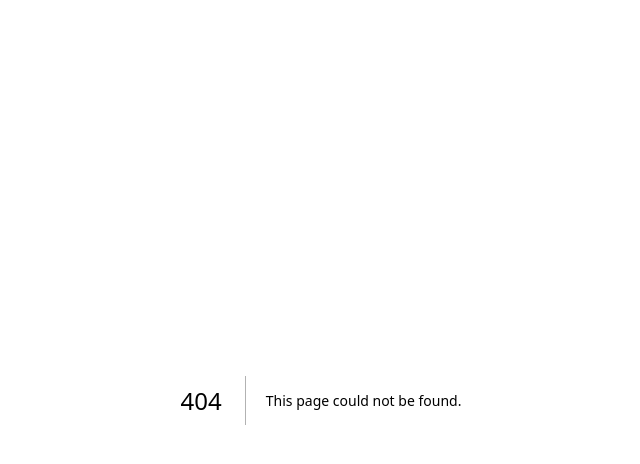
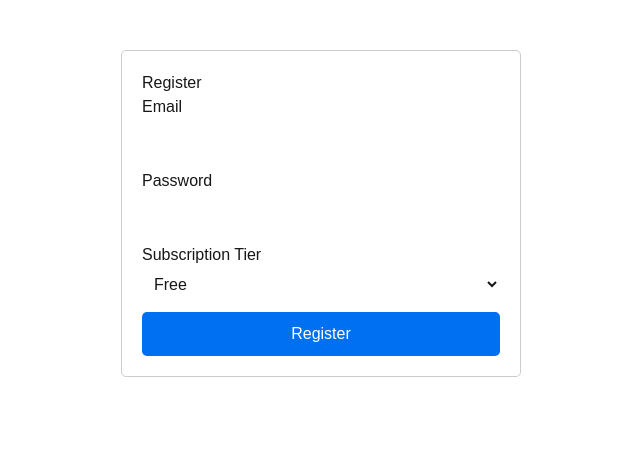
Before and after one commit to Saqibfaisal22/image-verification-process, a Next.js app: page /register in a window 1280 px wide. Before the commit this address had no page. Shown: the top 464 px of the page, without its empty margins (319-959 px from the left). Built offline with nearby package versions, Linux system fonts and the light colour scheme.

Commit message:
registration done

```diff
--- a/src/app/admin/dashboard/page.js
+++ b/src/app/admin/dashboard/page.js
@@ -1,48 +1,48 @@
-"use client"
+'use client';
 
-import { useEffect, useState, useCallback } from "react"
-import { auth, db } from "../../../firebase/config"
-import { onAuthStateChanged, signOut } from "firebase/auth"
-import { collection, getDocs, onSnapshot, query, where } from "firebase/firestore"
-import { useRouter } from "next/navigation"
-import GenerateLinkModal from "../../../components/GenerateLinkModal"
+import { useEffect, useState, useCallback } from 'react';
+import { auth, db } from '../../../firebase/config';
+import { onAuthStateChanged, signOut } from 'firebase/auth';
+import { collection, getDocs, onSnapshot, query, where, doc } from 'firebase/firestore';
+import { useRouter } from 'next/navigation';
+import GenerateLinkModal from '../../../components/GenerateLinkModal';
 
 function CreateUserForm({ currentUser }) {
-  const [email, setEmail] = useState("")
-  const [password, setPassword] = useState("")
-  const [tier, setTier] = useState("free")
-  const [error, setError] = useState(null)
-  const [success, setSuccess] = useState(null)
+  const [email, setEmail] = useState('');
+  const [password, setPassword] = useState('');
+  const [tier, setTier] = useState('free');
+  const [error, setError] = useState(null);
+  const [success, setSuccess] = useState(null);
 
   const handleCreateUser = async (e) => {
-    e.preventDefault()
-    setError(null)
-    setSuccess(null)
+    e.preventDefault();
+    setError(null);
+    setSuccess(null);
 
     try {
-      const idToken = await currentUser.getIdToken()
-      const response = await fetch("/api/create-user", {
-        method: "POST",
+      const idToken = await currentUser.getIdToken();
+      const response = await fetch('/api/create-user', {
+        method: 'POST',
         headers: {
-          "Content-Type": "application/json",
-          Authorization: `Bearer ${idToken}`,
+          'Content-Type': 'application/json',
+          'Authorization': `Bearer ${idToken}`,
         },
         body: JSON.stringify({ email, password, tier }),
-      })
+      });
 
-      const data = await response.json()
+      const data = await response.json();
 
       if (!response.ok) {
-        throw new Error(data.error || "Failed to create user")
+        throw new Error(data.error || 'Failed to create user');
       }
 
-      setSuccess(`User ${email} created successfully!`)
-      setEmail("")
-      setPassword("")
+      setSuccess(`User ${email} created successfully!`);
+      setEmail('');
+      setPassword('');
     } catch (err) {
-      setError(err.message)
+      setError(err.message);
     }
-  }
+  };
 
   return (
     <div className="bg-white rounded-xl shadow-sm border border-gray-200 p-6 mt-8">
@@ -95,113 +95,120 @@ function CreateUserForm({ currentUser }) {
 }
 
 export default function Dashboard() {
-  const [user, setUser] = useState(null)
-  const [userData, setUserData] = useState(null)
-  const [allUsers, setAllUsers] = useState([])
-  const [links, setLinks] = useState([])
-  const [images, setImages] = useState([])
-  const [loading, setLoading] = useState(true)
-  const [error, setError] = useState(null)
-  const [activeTab, setActiveTab] = useState("links")
-  const [isModalOpen, setIsModalOpen] = useState(false)
-  const router = useRouter()
+  const [user, setUser] = useState(null);
+  const [userData, setUserData] = useState(null);
+  const [allUsers, setAllUsers] = useState([]);
+  const [links, setLinks] = useState([]);
+  const [images, setImages] = useState([]);
+  const [loading, setLoading] = useState(true);
+  const [error, setError] = useState(null);
+  const [activeTab, setActiveTab] = useState('links');
+  const [isModalOpen, setIsModalOpen] = useState(false);
+  const router = useRouter();
 
   const handleTabClick = (tab) => {
-    setActiveTab(tab)
-  }
+    setActiveTab(tab);
+  };
 
   const fetchLinksAndImages = useCallback(async (currentUser) => {
-    const linksCollection = collection(db, "links")
-    let linksQuery = linksCollection
+    const linksCollection = collection(db, 'links');
+    let linksQuery = linksCollection;
 
-    if (currentUser.email !== "admin@gmail.com") {
-      linksQuery = query(linksCollection, where("userId", "==", currentUser.uid))
+    if (currentUser.email !== 'admin@gmail.com') {
+      linksQuery = query(linksCollection, where('userId', '==', currentUser.uid));
     }
 
-    const linksSnapshot = await getDocs(linksQuery)
-    const linksList = linksSnapshot.docs.map((doc) => ({ id: doc.id, ...doc.data() }))
-    setLinks(linksList)
+    const linksSnapshot = await getDocs(linksQuery);
+    const linksList = linksSnapshot.docs.map((doc) => ({ id: doc.id, ...doc.data() }));
+    setLinks(linksList);
 
     const imagesList = linksList
-      .filter((link) => link.status === "used" && link.images)
-      .flatMap((link) => link.images.map((image) => ({ url: image, linkId: link.id })))
-    setImages(imagesList)
-  }, [])
+      .filter((link) => link.status === 'used' && link.images)
+      .flatMap((link) => link.images.map((image) => ({ url: image, linkId: link.id })));
+    setImages(imagesList);
+  }, []);
 
   useEffect(() => {
     const unsubscribeAuth = onAuthStateChanged(auth, (user) => {
       if (user) {
-        setUser(user)
+        setUser(user);
       } else {
-        router.push("/admin")
+        router.push('/admin');
       }
-      setLoading(false)
-    })
-    return () => unsubscribeAuth()
-  }, [router])
+      setLoading(false);
+    });
+    return () => unsubscribeAuth();
+  }, [router]);
 
   useEffect(() => {
-    if (!user) return
+    if (!user) return;
 
-    fetchLinksAndImages(user)
+    const userRef = doc(db, 'users', user.uid);
+    const unsubscribeUser = onSnapshot(userRef, (snapshot) => {
+      if (snapshot.exists() && snapshot.data().tier) {
+        setUserData(snapshot.data());
+        fetchLinksAndImages(user);
+      } else {
+        router.push('/select-tier');
+      }
+    });
 
-    const userRef = collection(db, "users")
-    const unsubscribeUsers = onSnapshot(userRef, (snapshot) => {
-      const usersList = snapshot.docs.map((doc) => doc.data())
-      setAllUsers(usersList)
-      const currentUserData = usersList.find((u) => u.userId === user.uid)
-      if (currentUserData) {
-        setUserData(currentUserData)
-      }
-    })
+    const allUsersRef = collection(db, 'users');
+    const unsubscribeUsers = onSnapshot(allUsersRef, (snapshot) => {
+      const usersList = snapshot.docs.map((doc) => doc.data());
+      setAllUsers(usersList);
+    });
 
-    return () => unsubscribeUsers()
-  }, [user, fetchLinksAndImages])
+    return () => {
+      unsubscribeUser();
+      unsubscribeUsers();
+    };
+  }, [user, fetchLinksAndImages, router]);
 
   const handleOpenModal = () => {
-    setIsModalOpen(true)
-  }
+    setIsModalOpen(true);
+  };
 
   const handleCloseModal = () => {
-    setIsModalOpen(false)
-  }
+    setIsModalOpen(false);
+  };
 
   const generateLink = async (formData) => {
-    setError(null)
+    setError(null);
     if (!user) {
-      setError("You must be logged in to generate a link.")
-      return
+      setError('You must be logged in to generate a link.');
+      return;
     }
 
     try {
-      const idToken = await user.getIdToken()
-      const response = await fetch("/api/generate-link", {
-        method: "POST",
+      const idToken = await user.getIdToken();
+      const response = await fetch('/api/generate-link', {
+        method: 'POST',
         headers: {
-          "Content-Type": "application/json",
+          'Content-Type': 'application/json',
           Authorization: `Bearer ${idToken}`,
         },
         body: JSON.stringify(formData),
-      })
+      });
 
       if (!response.ok) {
-        const { error } = await response.json()
-        throw new Error(error || "Failed to generate link")
+        const { error } = await response.json();
+        throw new Error(error || 'Failed to generate link');
       }
 
-      fetchLinksAndImages(user)
-      handleCloseModal()
+      fetchLinksAndImages(user);
+      handleCloseModal();
     } catch (error) {
-      setError(error.message)
+      setError(error.message);
     }
-  }
+  };
 
   const handleLogout = async () => {
-    await signOut(auth)
-    router.push("/admin")
-  }
+    await signOut(auth);
+    router.push('/admin');
+  };
 
-  if (loading) {
+  if (loading || !userData) {
     return (
       <div className="min-h-screen bg-gray-50 flex items-center justify-center">
         <div className="flex items-center space-x-2">
@@ -209,10 +216,10 @@ export default function Dashboard() {
           <span className="text-gray-600 font-medium">Loading dashboard...</span>
         </div>
       </div>
-    )
+    );
   }
 
-  const isAdmin = user && user.email === "admin@gmail.com"
+  const isAdmin = user && user.email === 'admin@gmail.com';
 
   return (
     <div className="min-h-screen bg-gray-50">
@@ -258,7 +265,7 @@ export default function Dashboard() {
                   {" • "}
                   <span className="font-medium">{userData.linksThisMonth}</span> of{" "}
                   <span className="font-medium">
-                    {userData.tier === "free" ? 10 : userData.tier === "basic" ? 15 : 20}
+                    {userData.tier === 'free' ? 10 : userData.tier === 'basic' ? 15 : 20}
                   </span>{" "}
                   links used this month
                 </p>
@@ -307,9 +314,9 @@ export default function Dashboard() {
                       <td className="px-6 py-4 whitespace-nowrap">
                         <span
                           className={`inline-flex px-2 py-1 text-xs font-medium rounded-full ${
-                            u.tier === "premium"
+                            u.tier === 'premium'
                               ? "bg-purple-100 text-purple-800"
-                              : u.tier === "basic"
+                              : u.tier === 'basic'
                                 ? "bg-blue-100 text-blue-800"
                                 : "bg-gray-100 text-gray-800"
                           }`}
--- a/src/app/admin/page.js
+++ b/src/app/admin/page.js
@@ -1,26 +1,34 @@
-"use client"
+'use client';
 
-import { useState } from "react"
-import { signInWithEmailAndPassword } from "firebase/auth"
-import { auth } from "../../firebase/config"
-import { useRouter } from "next/navigation"
+import { useState } from 'react';
+import { signInWithEmailAndPassword } from 'firebase/auth';
+import { auth, db } from '../../firebase/config';
+import { doc, getDoc } from 'firebase/firestore';
+import { useRouter } from 'next/navigation';
 
 export default function AdminLogin() {
-  const [email, setEmail] = useState("")
-  const [password, setPassword] = useState("")
-  const [error, setError] = useState(null)
-  const router = useRouter()
+  const [email, setEmail] = useState('');
+  const [password, setPassword] = useState('');
+  const [error, setError] = useState(null);
+  const router = useRouter();
 
   const handleLogin = async (e) => {
-    e.preventDefault()
-    setError(null)
+    e.preventDefault();
+    setError(null);
     try {
-      await signInWithEmailAndPassword(auth, email, password)
-      router.push("/admin/dashboard")
+      const { user } = await signInWithEmailAndPassword(auth, email, password);
+      const userRef = doc(db, 'users', user.uid);
+      const userSnap = await getDoc(userRef);
+
+      if (userSnap.exists() && userSnap.data().tier) {
+        router.push('/admin/dashboard');
+      } else {
+        router.push('/select-tier');
+      }
     } catch (error) {
-      setError(error.message)
+      setError(error.message);
     }
-  }
+  };
 
   return (
     <div className="min-h-screen bg-gradient-to-br from-blue-50 via-indigo-50 to-purple-50 flex items-center justify-center p-4">
@@ -132,9 +140,9 @@ export default function AdminLogin() {
 
         {/* Footer */}
         <div className="text-center mt-6">
-          <p className="text-sm text-gray-500">Secure admin access • Protected by authentication</p>
+          <p className="text-sm text-gray-600">Don't have an account? <a href="/register" className="font-semibold text-blue-600 hover:underline">Register</a></p>
         </div>
       </div>
     </div>
-  )
+  );
 }
--- /dev/null
+++ b/src/app/api/register/route.js
@@ -0,0 +1,43 @@
+
+import { NextResponse } from 'next/server';
+import db, { authAdmin, Admin } from '../../../firebase/admin';
+
+export async function POST(request) {
+  const { email, password, tier } = await request.json();
+
+  if (!email || !password || !tier) {
+    return NextResponse.json({ error: 'Missing required fields: email, password, tier' }, { status: 400 });
+  }
+
+  try {
+    // Create the new user in Firebase Authentication
+    const userRecord = await authAdmin.createUser({
+      email: email,
+      password: password,
+    });
+
+    // Create the corresponding user document in Firestore
+    const userId = userRecord.uid;
+    const userRef = db.collection('users').doc(userId);
+
+    const now = new Date();
+    const resetAt = new Date(now.getFullYear(), now.getMonth() + 1, 1);
+
+    await userRef.set({
+      userId,
+      email,
+      tier,
+      linksThisMonth: 0,
+      resetAt: Admin.firestore.Timestamp.fromDate(resetAt),
+    });
+
+    return NextResponse.json({ message: 'User registered successfully', userId: userId });
+
+  } catch (error) {
+    console.error('Error registering user:', error);
+    if (error.code === 'auth/email-already-exists') {
+        return NextResponse.json({ error: 'Email already in use' }, { status: 409 });
+    }
+    return NextResponse.json({ error: 'Internal Server Error' }, { status: 500 });
+  }
+}
--- /dev/null
+++ b/src/app/register/page.js
@@ -0,0 +1,79 @@
+
+'use client';
+
+import { useState } from 'react';
+import { useRouter } from 'next/navigation';
+
+export default function Register() {
+  const [email, setEmail] = useState('');
+  const [password, setPassword] = useState('');
+  const [tier, setTier] = useState('free');
+  const [error, setError] = useState(null);
+  const router = useRouter();
+
+  const handleRegister = async (e) => {
+    e.preventDefault();
+    setError(null);
+    try {
+      const response = await fetch('/api/register', {
+        method: 'POST',
+        headers: {
+          'Content-Type': 'application/json',
+        },
+        body: JSON.stringify({ email, password, tier }),
+      });
+
+      const data = await response.json();
+
+      if (!response.ok) {
+        throw new Error(data.error || 'Failed to register');
+      }
+
+      router.push('/admin');
+    } catch (error) {
+      setError(error.message);
+    }
+  };
+
+  return (
+    <div style={{ maxWidth: '400px', margin: '50px auto', padding: '20px', border: '1px solid #ccc', borderRadius: '5px' }}>
+      <h1>Register</h1>
+      <form onSubmit={handleRegister}>
+        <div style={{ marginBottom: '10px' }}>
+          <label htmlFor="email">Email</label>
+          <input
+            type="email"
+            id="email"
+            value={email}
+            onChange={(e) => setEmail(e.target.value)}
+            required
+            style={{ width: '100%', padding: '8px', boxSizing: 'border-box' }}
+          />
+        </div>
+        <div style={{ marginBottom: '10px' }}>
+          <label htmlFor="password">Password</label>
+          <input
+            type="password"
+            id="password"
+            value={password}
+            onChange={(e) => setPassword(e.target.value)}
+            required
+            style={{ width: '100%', padding: '8px', boxSizing: 'border-box' }}
+          />
+        </div>
+        <div style={{ marginBottom: '10px' }}>
+          <label htmlFor="tier">Subscription Tier</label>
+          <select id="tier" value={tier} onChange={(e) => setTier(e.target.value)} style={{ width: '100%', padding: '8px' }}>
+            <option value="free">Free</option>
+            <option value="basic">Basic</option>
+            <option value="premium">Premium</option>
+          </select>
+        </div>
+        {error && <p style={{ color: 'red' }}>{error}</p>}
+        <button type="submit" style={{ width: '100%', padding: '10px', backgroundColor: '#0070f3', color: 'white', border: 'none', borderRadius: '5px' }}>
+          Register
+        </button>
+      </form>
+    </div>
+  );
+}
--- /dev/null
+++ b/src/app/select-tier/page.js
@@ -0,0 +1,52 @@
+
+'use client';
+
+import { useState } from 'react';
+import { auth, db } from '../../firebase/config';
+import { doc, updateDoc } from 'firebase/firestore';
+import { useRouter } from 'next/navigation';
+
+export default function SelectTier() {
+  const [tier, setTier] = useState('free');
+  const [error, setError] = useState(null);
+  const router = useRouter();
+
+  const handleTierSelection = async (e) => {
+    e.preventDefault();
+    setError(null);
+    try {
+      const user = auth.currentUser;
+      if (user) {
+        const userRef = doc(db, 'users', user.uid);
+        await updateDoc(userRef, {
+          tier: tier,
+        });
+        router.push('/admin/dashboard');
+      } else {
+        setError('You must be logged in to select a tier.');
+      }
+    } catch (error) {
+      setError(error.message);
+    }
+  };
+
+  return (
+    <div style={{ maxWidth: '400px', margin: '50px auto', padding: '20px', border: '1px solid #ccc', borderRadius: '5px' }}>
+      <h1>Select Your Subscription Tier</h1>
+      <form onSubmit={handleTierSelection}>
+        <div style={{ marginBottom: '10px' }}>
+          <label htmlFor="tier">Subscription Tier</label>
+          <select id="tier" value={tier} onChange={(e) => setTier(e.target.value)} style={{ width: '100%', padding: '8px' }}>
+            <option value="free">Free</option>
+            <option value="basic">Basic</option>
+            <option value="premium">Premium</option>
+          </select>
+        </div>
+        {error && <p style={{ color: 'red' }}>{error}</p>}
+        <button type="submit" style={{ width: '100%', padding: '10px', backgroundColor: '#0070f3', color: 'white', border: 'none', borderRadius: '5px' }}>
+          Continue
+        </button>
+      </form>
+    </div>
+  );
+}
```
